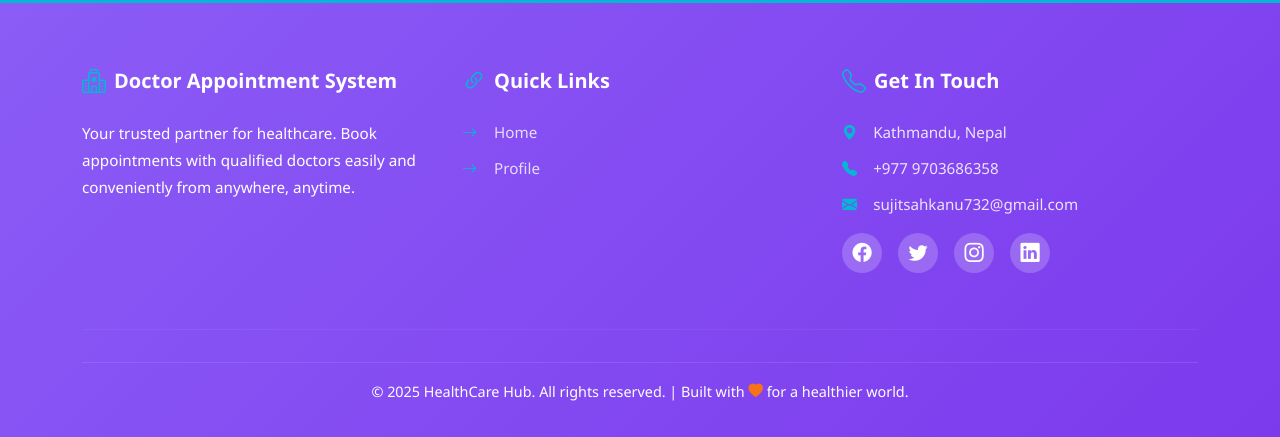
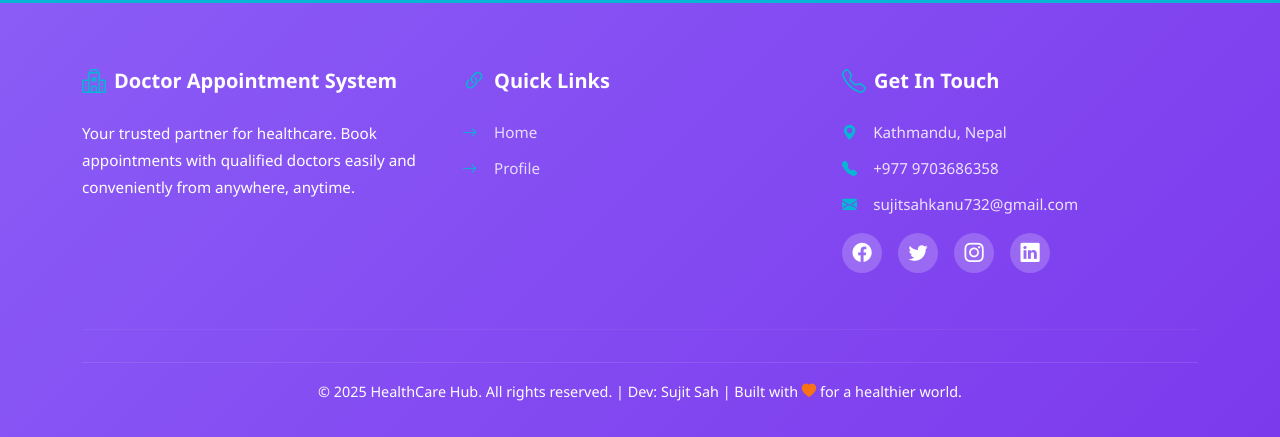
Before and after one commit to sujitsahkanu732-maker/Doctor-Appointment-System, a Flask app: page / in a window 1280 px wide. Shown: the part 2729-3166 px from the top of the page. Run offline with Flask 3, Linux system fonts and the light colour scheme; the visitor is signed in with stand-in values (Sample User, id 1).

Commit message:
add name in footer

```diff
--- a/templates/base.html
+++ b/templates/base.html
@@ -162,7 +162,7 @@
             <hr>
             <div class="footer-bottom">
                 <p>
-                    &copy; 2025 HealthCare Hub. All rights reserved. |
+                    &copy; 2025 HealthCare Hub. All rights reserved. | Dev: Sujit Sah |
                     Built with <i class="bi bi-heart-fill"></i> for a healthier world.
                 </p>
             </div>
```
